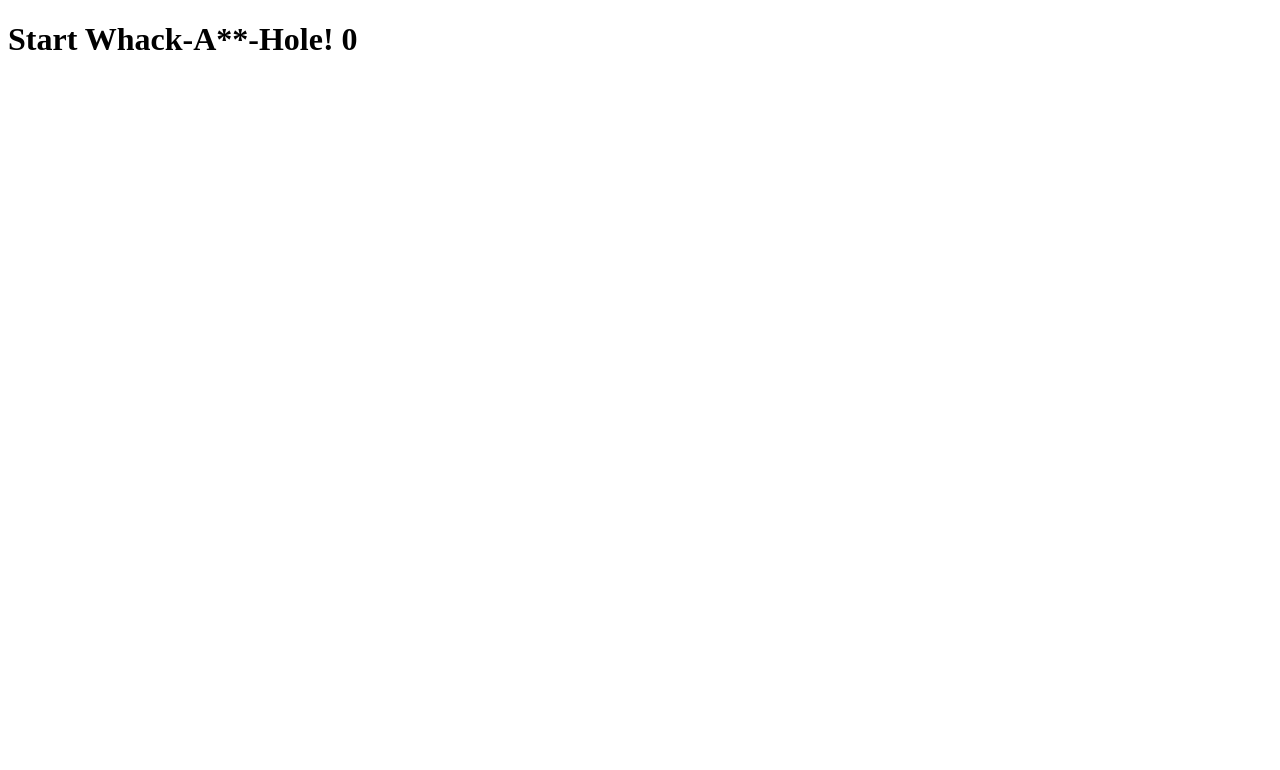
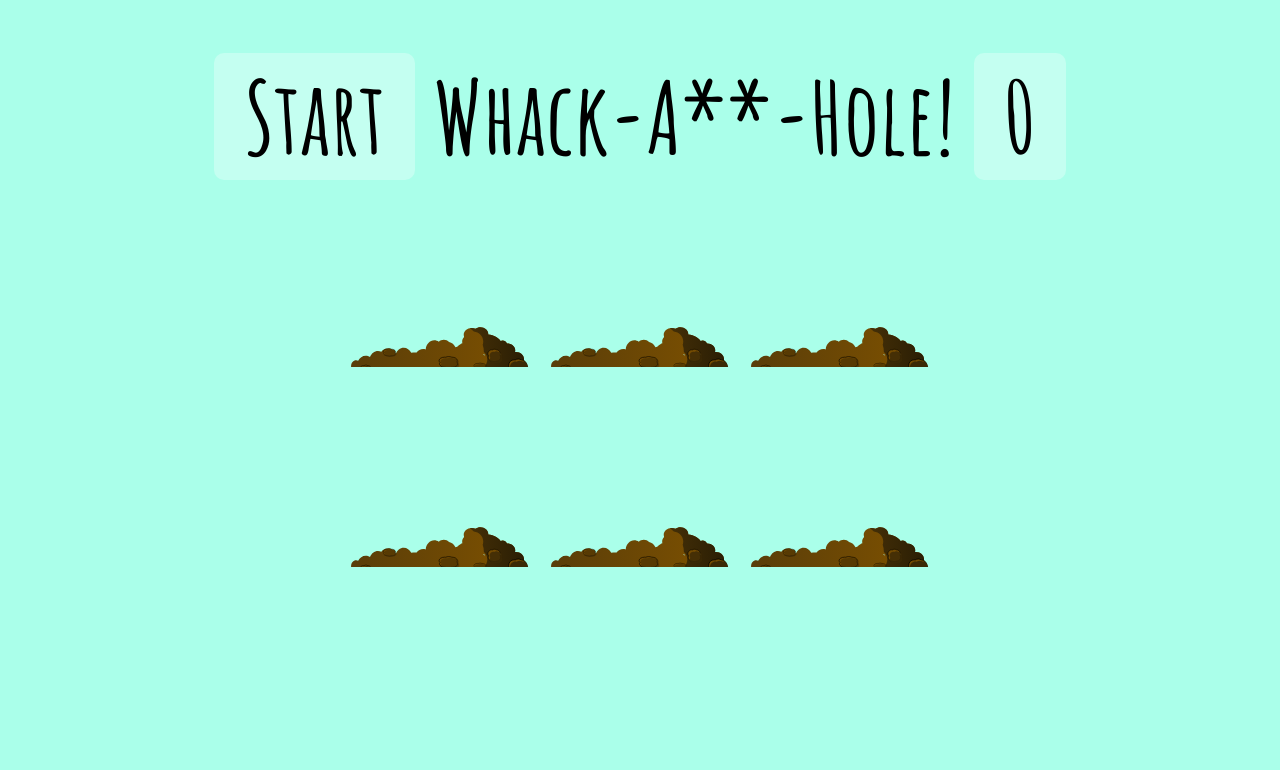
Before and after one commit to AlexPattison/whackA--Hole, a plain HTML site: page index.html in a window 1280 px wide. Drawn offline with Linux system fonts and the light colour scheme.

Commit message:
Add style sheet and trump SVG

```diff
--- a/index.html
+++ b/index.html
@@ -8,29 +8,29 @@
 </head>
 <body>
   <h1>
-    <span class="start-button">Start </span>
-      Whack-A**-Hole!
-    <span class="score"> 0</span>
+    <span class="start-button">Start</span>
+    <span> Whack-A**-Hole! </span>
+    <span class="score">0</span>
   </h1>
 
   <div class="game">
     <div class="hole hole1">
-      <div class="mole"></div>
+      <div class="trump"></div>
     </div>
     <div class="hole hole2">
-      <div class="mole"></div>
+      <div class="trump"></div>
     </div>
     <div class="hole hole3">
-      <div class="mole"></div>
+      <div class="trump"></div>
     </div>
     <div class="hole hole4">
-      <div class="mole"></div>
+      <div class="trump"></div>
     </div>
     <div class="hole hole5">
-      <div class="mole"></div>
+      <div class="trump"></div>
     </div>
     <div class="hole hole6">
-      <div class="mole"></div>
+      <div class="trump"></div>
     </div>
   </div>
 </body>
--- a/style.css
+++ b/style.css
@@ -0,0 +1,74 @@
+html {
+  box-sizing: border-box;
+  font-size: 10px;
+  background: #aaffea;
+}
+
+*, *:before, *:after {
+  box-sizing: inherit;
+}
+
+body {
+  padding: 0;
+  margin: 0;
+  font-family: 'Amatic SC', cursive;
+}
+
+h1 {
+  text-align: center;
+  font-size: 10rem;
+  line-height: 1;
+  margin-bottom: 0;
+}
+
+.score, .start-button {
+  background: rgba(255,255,255,0.3);
+  padding: 0 3rem;
+  line-height: 1;
+  border-radius: 1rem;
+}
+
+.start-button:hover {
+  background: rgba(255,255,255,0.6);
+  cursor: pointer;
+}
+
+.game {
+  width: 600px;
+  height: 400px;
+  display: flex;
+  flex-wrap: wrap;
+  margin: 0 auto;
+}
+
+.hole {
+  flex: 1 0 33.33%;
+  overflow: hidden;
+  position: relative;
+}
+
+.hole:after {
+  display: block;
+  background: url(dirt.svg) bottom center no-repeat;
+  background-size: contain;
+  content: '';
+  width: 100%;
+  height: 70px;
+  position: absolute;
+  z-index: 2;
+  bottom: -30px;
+}
+
+.trump {
+  background: url(trump.svg) bottom center no-repeat;
+  background-size: 60%;
+  position: absolute;
+  top: 100%;
+  width: 100%;
+  height: 100%;
+  transition: all 0.4s;
+}
+
+.hole.up .trump {
+  top: 0;
+}
```
Also changed, not shown: trump.svg (added).
